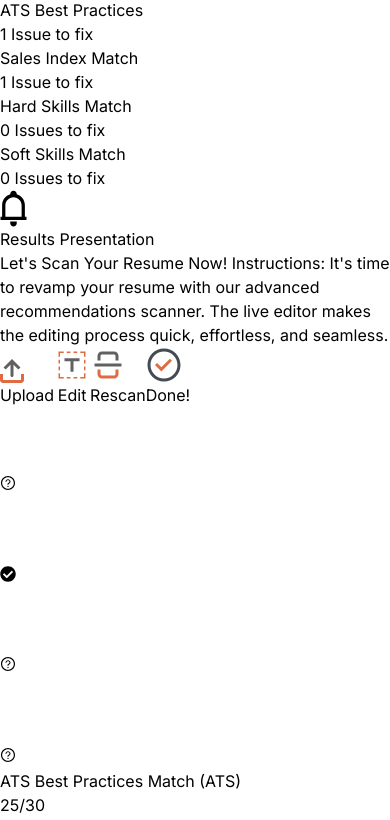
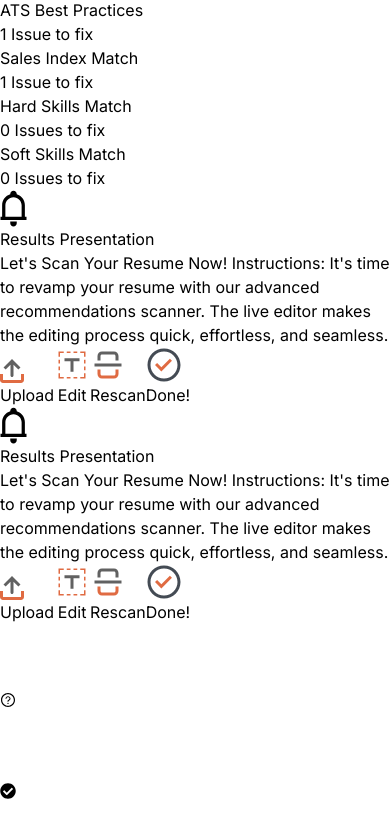
Before and after one commit to hatekisam/cvjury, a React (Vite) app: page /analyzer in a window 390 px wide. Shown: the part 3341-4161 px from the top of the page. Built offline with nearby package versions, Linux system fonts and the light colour scheme.

Commit message:
made the similarity responsive

```diff
--- a/src/components/AllMatches.tsx
+++ b/src/components/AllMatches.tsx
@@ -28,7 +28,7 @@ const AllMatches: React.FC<AllMatchesProps> = ({
         <div className="hidden md:block relative pt-40">
           <div className="sticky top-0 left-0 w-[100px] z-30">
             {modal.status && (
-              <div className="absolute h-[250px] w-[250px]  left-[130%] top-[50%] bg-white rounded-md shadow-md ">
+              <div className="hidden md:block absolute h-[250px] w-[250px]  left-[130%] top-[50%] bg-white rounded-md shadow-md ">
                 {modal.err ? (
                   <div className="bg-[#FDEFEB] h-full w-full rounded-b-md">
                     <div className="w-full bg-orange-500 py-1.5 text-center rounded-t-md text-white">
--- a/src/pages/Analyzer.tsx
+++ b/src/pages/Analyzer.tsx
@@ -341,11 +341,9 @@ const Analyzer: React.FC = () => {
         <p className="text-4xl text-[#6A6A6A] font-semibold my-4">
           Similarity Score
         </p>
-        <div className="flex flex-col gap-4 md:gap-0 sm:flex-row items-center justify-between my-10">
-          <div className="w-full md:w-[60%] flex flex-col md:flex-row  items-center gap-5">
-            <div className="w-[90vw] sm:w-[50%]">
-              <SimilarityBar score={20} />
-            </div>
+        <div className="flex flex-col gap-4 md:gap-0 md:flex-row items-center justify-between my-10">
+          <div className="w-full md:w-[60%] flex flex-col lg:flex-row  items-center  gap-5">
+            <SimilarityBar score={20} />
             <button className="flex gap-2 items-center text-[#E06B42] text-2xl">
               <p>Upload and Rescan</p>
               <UploadRescan />
@@ -365,7 +363,7 @@ const Analyzer: React.FC = () => {
           </div>
         </div>
       </div>
-      <div className="px-5 md:px-12 lg:px-24 my-10 md:my-16 lg:my-36 relative mx-2 md:mx-12 lg:mx-20 sm:border-4 border-dashed h-[300px] rounded-3xl w-[80%]">
+      <div className="hidden md:block px-5 md:px-12 lg:px-24 my-10 md:my-16 lg:my-36 relative mx-2 md:mx-12 lg:mx-20 sm:border-4 border-dashed h-[300px] rounded-3xl w-[80%]">
         <div className="sm:absolute bg-white rounded-3xl p-3 md:p-5 left-[8%] -top-[20%] w-full">
           <div className="flex gap-2 items-start">
             <ResultPresentationIcon />
@@ -402,6 +400,41 @@ const Analyzer: React.FC = () => {
           </div>
         </div>
       </div>
+      <div className="block md:hidden mx-auto bg-white rounded-3xl p-3 md:p-5 left-[8%] -top-[20%] w-[90%]">
+        <div className="flex gap-2 items-start">
+          <ResultPresentationIcon />
+          <div className="w-full md:w-[70%]">
+            <p className="text-xl md:text-2xl lg:text-3xl mb-3">
+              Results Presentation
+            </p>
+            <p className="text-[13px] md:text-base lg:text-lg my-3">
+              Let's Scan Your Resume Now!{" "}
+              <span className="font-bold">Instructions</span>: It's time to
+              revamp your resume with our advanced recommendations scanner. The
+              live editor makes the editing process quick, effortless, and
+              seamless.
+            </p>
+          </div>
+        </div>
+        <div className="grid grid-cols-2 sm:grid-cols-4 gap-2 text-[13px] md:text-base lg:text-lg my-3">
+          <button className="w-[50%]  sm:w-full flex items-center gap-2">
+            <Upload />
+            <p>Upload</p>
+          </button>
+          <button className="w-[50%]  sm:w-full flex items-center gap-2">
+            <Edit />
+            <p>Edit</p>
+          </button>
+          <button className="w-[50%]  sm:w-full flex items-center gap-2">
+            <Rescan />
+            <p>Rescan</p>
+          </button>
+          <button className="w-[50%]  sm:w-full flex items-center gap-2">
+            <Done />
+            <p>Done!</p>
+          </button>
+        </div>
+      </div>
       <AllMatches
         softSkillsList={ssmList}
         atsTabs={atsTabs}
```
